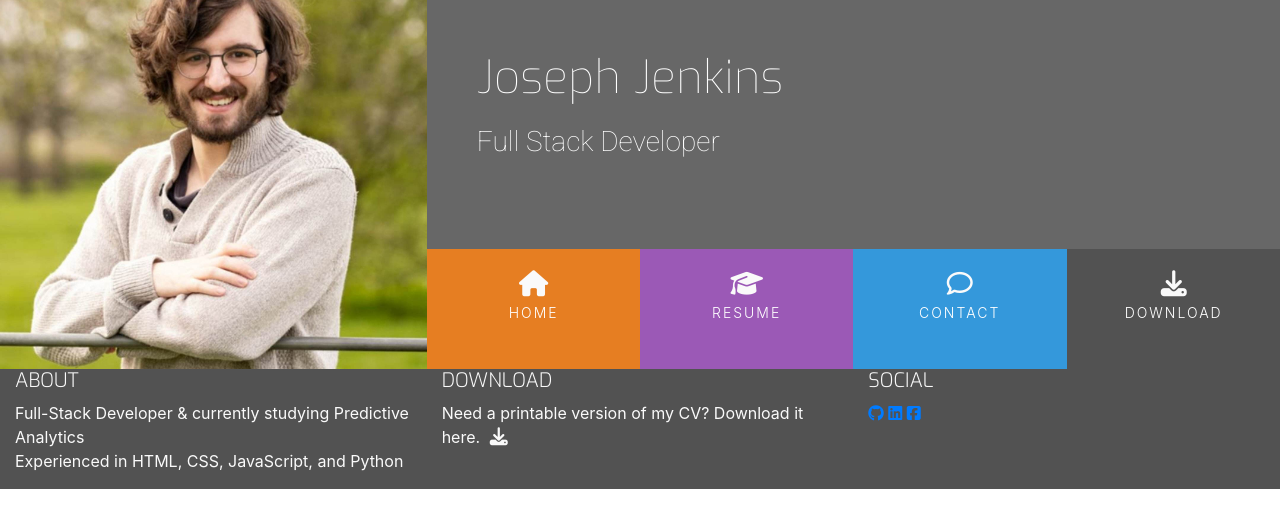
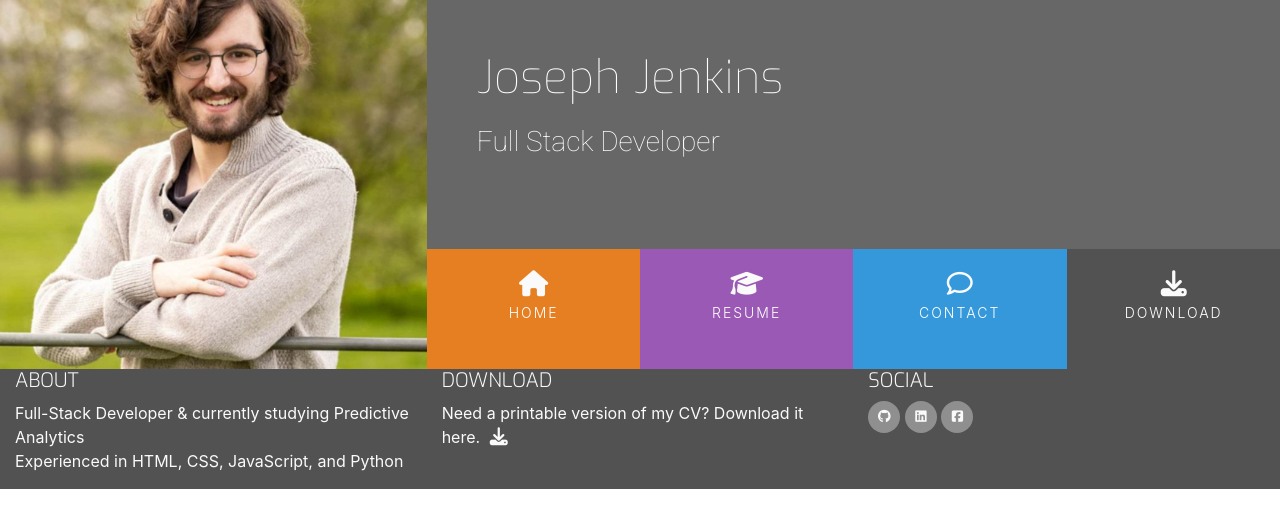
Before and after one commit to jftjenkins/resume, a plain HTML site: page index.html in a window 1280 px wide. Drawn offline with nearby package versions, Linux system fonts and the light colour scheme.

Commit message:
style: styled social media icons and added hover.

```diff
--- a/assets/css/style.css
+++ b/assets/css/style.css
@@ -156,3 +156,27 @@ footer {
 .cv-pdf i:hover {
     color: #e84610;
 }
+
+.social-links {
+    padding-bottom: 15px;
+}
+
+.social-links li a i {
+    width: 32px;
+    height: 32px;
+    padding: 12px 0;
+    border-radius: 50%;
+    font-size: 13px;
+    line-height: 7px;
+    text-align: center;
+    color: #fafafa;
+    background: #8f8f8f;
+    transition: all 0.35s ease-in-out;
+    -moz-transition: all 0.35s ease-in-out;
+    -webkit-transition: all 0.35s ease-in-out;
+    -o-transition: all 0.35s ease-in-out;
+}
+
+.social-links li a i:hover {
+    background: #e84610;
+}
```
